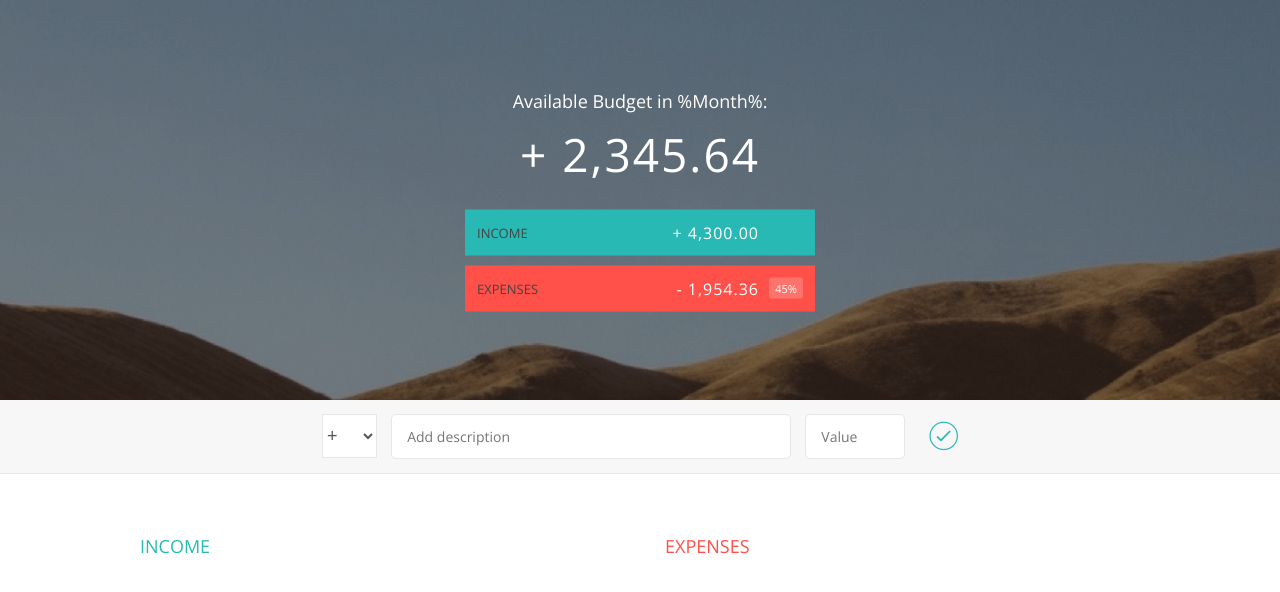
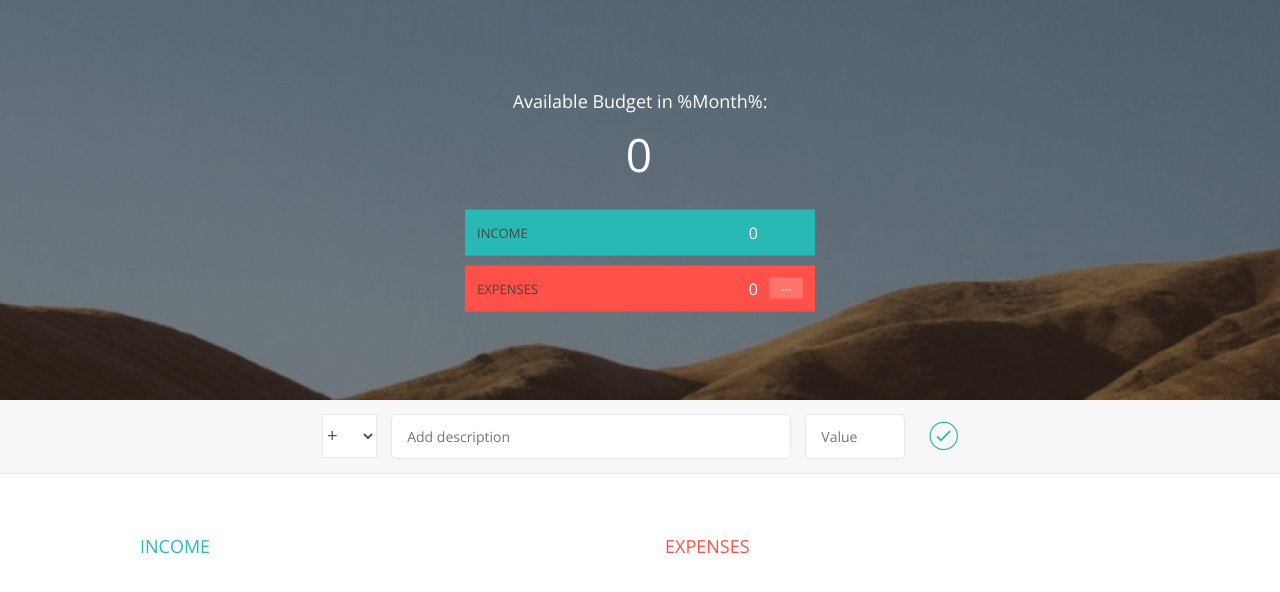
Before and after one commit to LeoLevin91/Budgety-App, a plain HTML site: page index.html in a window 1280 px wide. Drawn offline with nearby package versions, Linux system fonts and the light colour scheme.

Commit message:
Add displayBudget and clearFields

```diff
--- a/app.js
+++ b/app.js
@@ -124,6 +124,10 @@ var UIController = (function(){
     inputBtn: '.add__btn',
     incomeContainer: '.income__list',
     expensesContainer: '.expenses__list',
+    budgetLable: '.budget__value',
+    incomeLabel: '.budget__income--value',
+    expenceLabel: '.budget__expenses--value',
+    percentageLable: '.budget__expenses--percentage'
   };
 
   return {
@@ -171,6 +175,19 @@ var UIController = (function(){
       //console.log(fieldsArr);
     },
 
+    displayBudhet: function(obj){
+
+      document.querySelector(DOMstrings.budgetLable).textContent = obj.budget;
+      document.querySelector(DOMstrings.incomeLabel).textContent = obj.totalInc;
+      document.querySelector(DOMstrings.expenceLabel).textContent = obj.totalExp;
+
+      if(obj.percentage > 0){
+        document.querySelector(DOMstrings.percentageLable).textContent = obj.percentage + "%";
+      } else if (obj.percentage < 0){
+        document.querySelector(DOMstrings.percentageLable).textContent = "---";
+      }
+    },
+
     getDOMStrings: function(){
       /*Что бы не дублировать код, просто передадим в controller наш объект*/
       return DOMstrings;
@@ -202,7 +219,7 @@ var controller = (function(budgetCtrl, UICtrl){
     // 2. Return the budget
     var budget = budgetCtrl.getBudget();
     // 3. Display the budget on the UI
-    console.log(budget);
+    UIController.displayBudhet(budget);
 
   };
 
@@ -231,6 +248,12 @@ var controller = (function(budgetCtrl, UICtrl){
   return {
     init: function() {
       console.log('App has started.');
+      UICtrl.displayBudhet({
+        budget: 0,
+        totalInc: 0,
+        totalExp: 0,
+        percentage: -1
+      });
       setupEventListeners();
     }
   };
--- a/index.html
+++ b/index.html
@@ -15,12 +15,12 @@
                     Available Budget in <span class="budget__title--month">%Month%</span>:
                 </div>
 
-                <div class="budget__value">+ 2,345.64</div>
+                <div class="budget__value">+ 0</div>
 
                 <div class="budget__income clearfix">
                     <div class="budget__income--text">Income</div>
                     <div class="right">
-                        <div class="budget__income--value">+ 4,300.00</div>
+                        <div class="budget__income--value">+ 0</div>
                         <div class="budget__income--percentage">&nbsp;</div>
                     </div>
                 </div>
@@ -28,8 +28,8 @@
                 <div class="budget__expenses clearfix">
                     <div class="budget__expenses--text">Expenses</div>
                     <div class="right clearfix">
-                        <div class="budget__expenses--value">- 1,954.36</div>
-                        <div class="budget__expenses--percentage">45%</div>
+                        <div class="budget__expenses--value">- 0</div>
+                        <div class="budget__expenses--percentage">0%</div>
                     </div>
                 </div>
             </div>
```
